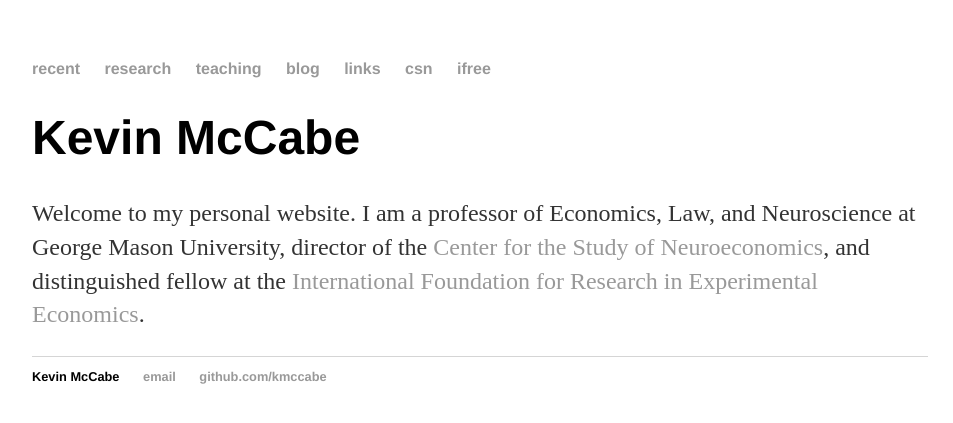
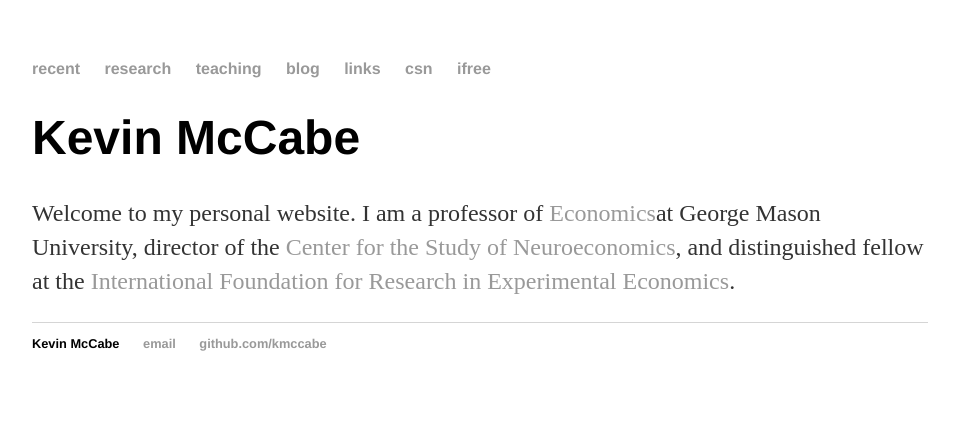
Before and after one commit to Kmccabe/KAM.github.io, a Jekyll site: the page built from index.html, in a window 1280 px wide. Shown: the top 423 px of the page, without its empty margins (160-1113 px from the left). Built offline with Jekyll 4.4.1, drawn with Linux system fonts in a browser that asks for light colours.

Commit message:
Update index.html

```diff
--- a/index.html
+++ b/index.html
@@ -7,4 +7,4 @@
 
 	<h1>Kevin McCabe</h1>
 
-	<p> Welcome to my personal website.  I am a professor of Economics, Law, and Neuroscience at George Mason University, director of the <a href="http://www.neuroeconomics.us/website/">Center for the Study of Neuroeconomics</a>, and distinguished fellow at the <a href="https://ifreeweb.org/">International Foundation for Research in Experimental Economics</a>.</p>
+	<p> Welcome to my personal website.  I am a professor of <a href="https://economics.gmu.edu/people/kmccabe">Economics</a>at George Mason University, director of the <a href="http://www.neuroeconomics.us/website/">Center for the Study of Neuroeconomics</a>, and distinguished fellow at the <a href="https://ifreeweb.org/">International Foundation for Research in Experimental Economics</a>.</p>
```
